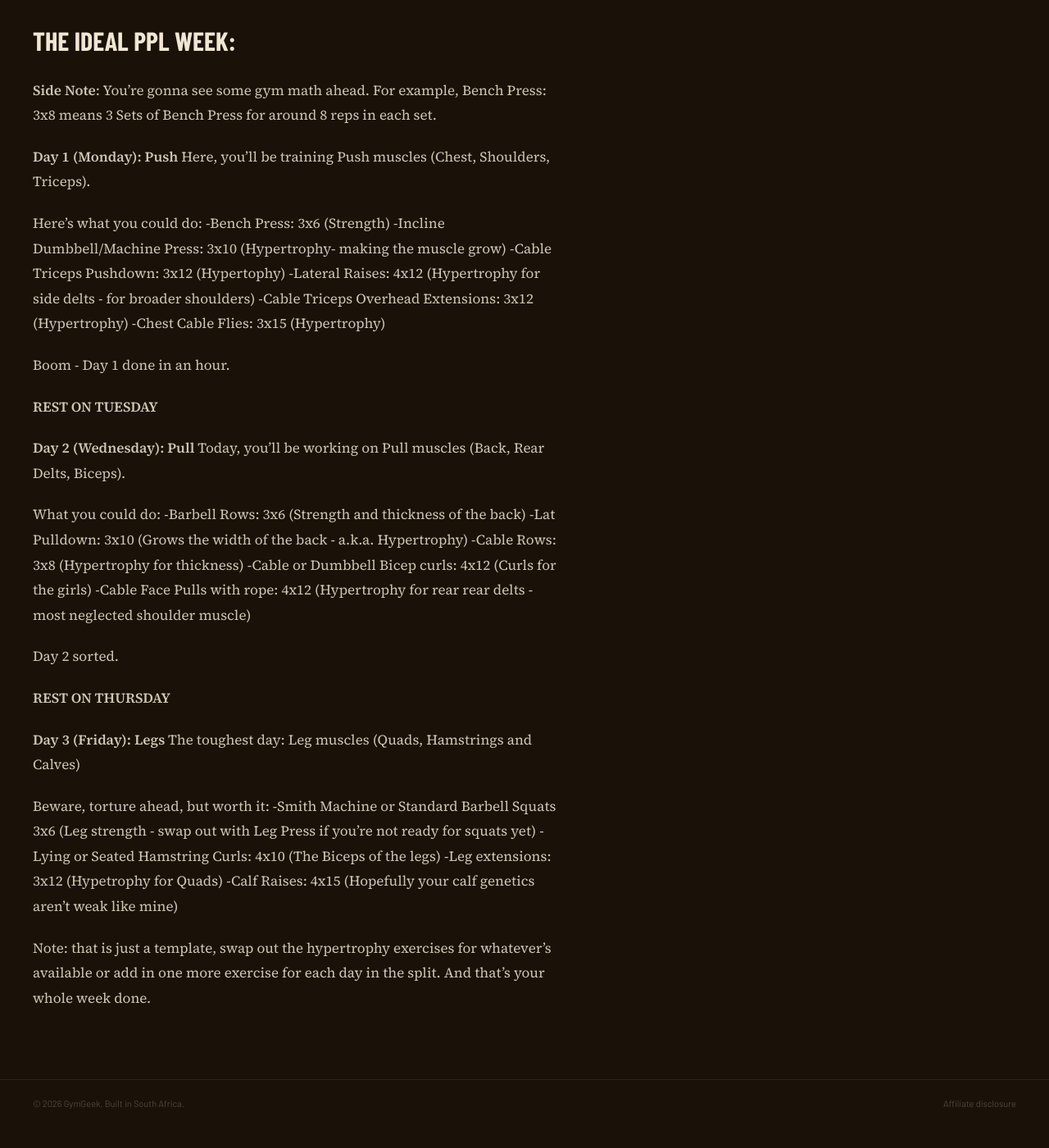
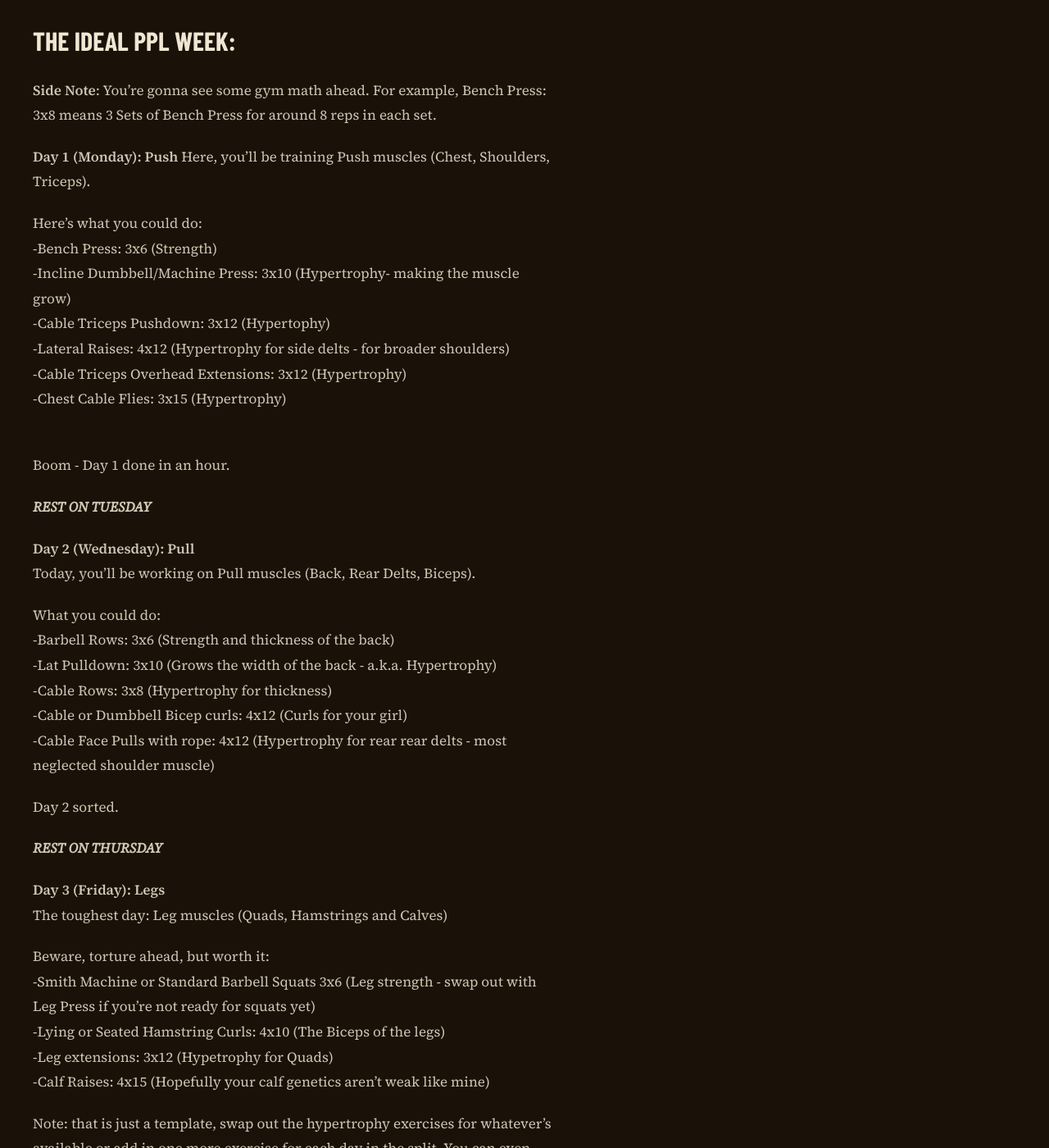
Before and after one commit to Viddy-8112/gymgeek, a Jekyll site: the page built from _posts/2026-06-13-ppl-article.md, in a window 1280 px wide and 1400 px high, scrolled down 561 px. Shown: the whole window at 82% size. Built offline with Jekyll 4.4.1, drawn with Linux system fonts in a browser that asks for light colours; some web fonts are replaced; before the commit the page ends 1937 px from its top, so only the background shows below that; some of the changed lines change nothing that is shown; some of the changed text lies outside the part shown.

Commit message:
Formatted ppl article with line breaks

```diff
--- a/_posts/2026-06-13-ppl-article.md
+++ b/_posts/2026-06-13-ppl-article.md
@@ -16,40 +16,40 @@ PPL stands for Push Pull Legs. Each day in the gym is dedicated to a related set
 **Day 1 (Monday): Push**
 Here, you'll be training Push muscles (Chest, Shoulders, Triceps).
 
-Here's what you could do:
--Bench Press: 3x6 (Strength)
--Incline Dumbbell/Machine Press: 3x10 (Hypertrophy- making the muscle grow)
--Cable Triceps Pushdown: 3x12 (Hypertophy)
--Lateral Raises: 4x12 (Hypertrophy for side delts - for broader shoulders)
--Cable Triceps Overhead Extensions: 3x12 (Hypertrophy)
--Chest Cable Flies: 3x15 (Hypertrophy)
+Here's what you could do: <br>
+-Bench Press: 3x6 (Strength)<br>
+-Incline Dumbbell/Machine Press: 3x10 (Hypertrophy- making the muscle grow)<br>
+-Cable Triceps Pushdown: 3x12 (Hypertophy)<br>
+-Lateral Raises: 4x12 (Hypertrophy for side delts - for broader shoulders)<br>
+-Cable Triceps Overhead Extensions: 3x12 (Hypertrophy)<br>
+-Chest Cable Flies: 3x15 (Hypertrophy)<br><br>
 
-Boom - Day 1 done in an hour.
+Boom - Day 1 done in an hour. <br>
 
-**REST ON TUESDAY**
+***REST ON TUESDAY***<br>
 
-**Day 2 (Wednesday): Pull**
-Today, you'll be working on Pull muscles (Back, Rear Delts, Biceps).
+**Day 2 (Wednesday): Pull**<br>
+Today, you'll be working on Pull muscles (Back, Rear Delts, Biceps). <br>
 
-What you could do:
--Barbell Rows: 3x6 (Strength and thickness of the back)
--Lat Pulldown: 3x10 (Grows the width of the back - a.k.a. Hypertrophy)
--Cable Rows: 3x8 (Hypertrophy for thickness)
--Cable or Dumbbell Bicep curls: 4x12 (Curls for the girls)
--Cable Face Pulls with rope: 4x12 (Hypertrophy for rear rear delts - most neglected shoulder muscle)
+What you could do: <br>
+-Barbell Rows: 3x6 (Strength and thickness of the back)<br>
+-Lat Pulldown: 3x10 (Grows the width of the back - a.k.a. Hypertrophy)<br>
+-Cable Rows: 3x8 (Hypertrophy for thickness)<br>
+-Cable or Dumbbell Bicep curls: 4x12 (Curls for your girl)<br>
+-Cable Face Pulls with rope: 4x12 (Hypertrophy for rear rear delts - most neglected shoulder muscle)<br>
 
-Day 2 sorted.
+Day 2 sorted. <br>
 
-**REST ON THURSDAY**
+***REST ON THURSDAY***<br>
 
-**Day 3 (Friday): Legs**
-The toughest day: Leg muscles (Quads, Hamstrings and Calves)
+**Day 3 (Friday): Legs**<br>
+The toughest day: Leg muscles (Quads, Hamstrings and Calves)<br>
 
-Beware, torture ahead, but worth it:
--Smith Machine or Standard Barbell Squats 3x6 (Leg strength - swap out with Leg Press if you're not ready for squats yet)
--Lying or Seated Hamstring Curls: 4x10 (The Biceps of the legs)
--Leg extensions: 3x12 (Hypetrophy for Quads)
--Calf Raises: 4x15 (Hopefully your calf genetics aren't weak like mine)
+Beware, torture ahead, but worth it: <br>
+-Smith Machine or Standard Barbell Squats 3x6 (Leg strength - swap out with Leg Press if you're not ready for squats yet)<br>
+-Lying or Seated Hamstring Curls: 4x10 (The Biceps of the legs)<br>
+-Leg extensions: 3x12 (Hypetrophy for Quads)<br>
+-Calf Raises: 4x15 (Hopefully your calf genetics aren't weak like mine)<br>
 
-Note: that is just a template, swap out the hypertrophy exercises for whatever's available or add in one more exercise for each day in the split.
+Note: that is just a template, swap out the hypertrophy exercises for whatever's available or add in one more exercise for each day in the split. You can even add in a 15 to 30 minute cardio or abs exercise of your choice at the end of each working day.<br>
 And that's your whole week done.
```
